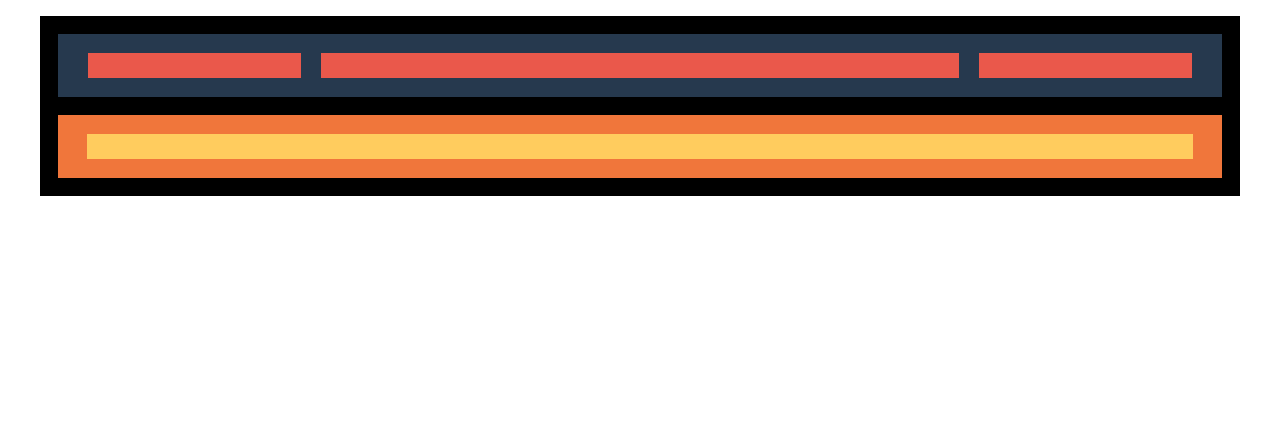
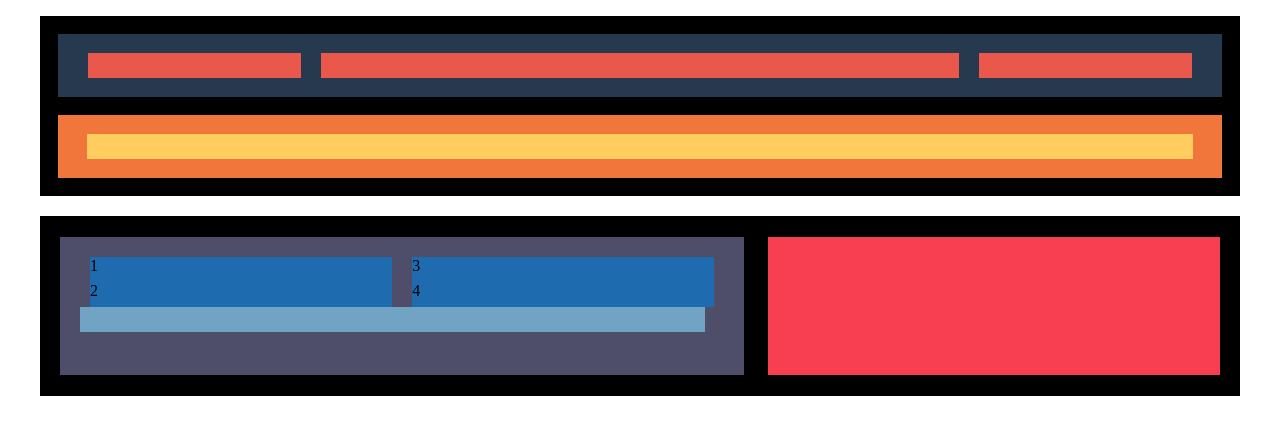
Before and after one commit to albavidalm/IT-Academy, a plain HTML site: page Sprint 1/Nivell-1/index.html in a window 1280 px wide. Drawn offline with Linux system fonts and the light colour scheme.

Commit message:
Add some main section

```diff
--- a/Sprint 1/Nivell-1/index.html
+++ b/Sprint 1/Nivell-1/index.html
@@ -23,9 +23,31 @@
         <div class="title__name"></div>
       </div>
     </header>
-    <main>
+
+    <main class="main">
+      <section class="main__section">
+
+        <div class="columns">
+          <div class="column1">
+            <div class="main-item">1</div>
+            <div class="main-item">2</div>
+          </div>
+          <div class="column2">
+            <div class="main-item">3</div>
+            <div class="main-item">4</div>
+          </div>
+        </div>
+
+        <div class="main-item-wide"></div>
+      </section>
+
+
+      <aside class="aside">
+        <div class="aside-item"></div>
+        <div class="aside-item"></div>
+      </aside>
     </main>
-    <aside></aside>
+
   </div>
 </body>
 <footer></footer>
--- a/Sprint 1/Nivell-1/styles/style.css
+++ b/Sprint 1/Nivell-1/styles/style.css
@@ -6,8 +6,11 @@
   max-width: 1200px;
   margin: 1rem auto;
 }
+
+/* HEADER _________________ */
 .header {
   height: 180px;
+  margin-bottom: 20px;
   background-color: rgb(0, 0, 0);
   display: flex;
   flex-direction: column;
@@ -53,3 +56,47 @@
   width: 95%;
   height: 25px;
 }
+
+/* MAIN ---------------*/
+.main {
+  width: 100%;
+  height: 180px;
+  padding: 20px;
+  margin-bottom: 20px;
+  background-color: rgb(0, 0, 0);
+  display: flex;
+  flex-direction: row;
+  justify-content: space-between;
+  align-items: center;
+}
+
+.main__section {
+  background-color: #4e4e6a;
+  width: 59%;
+  height: 98%;
+  padding: 20px;
+}
+.columns {
+  display: flex;
+  flex-direction: row;
+}
+.column1,
+.column2 {
+  width: 50%;
+}
+
+.main-item {
+  height: 25px;
+  background-color: #1e6caf;
+  margin: 0 10px;
+}
+.main-item-wide {
+  width: 97%;
+  height: 25px;
+  background-color: #70a3c4;
+}
+.aside {
+  background-color: #f73f51;
+  width: 39%;
+  height: 98%;
+}
```
